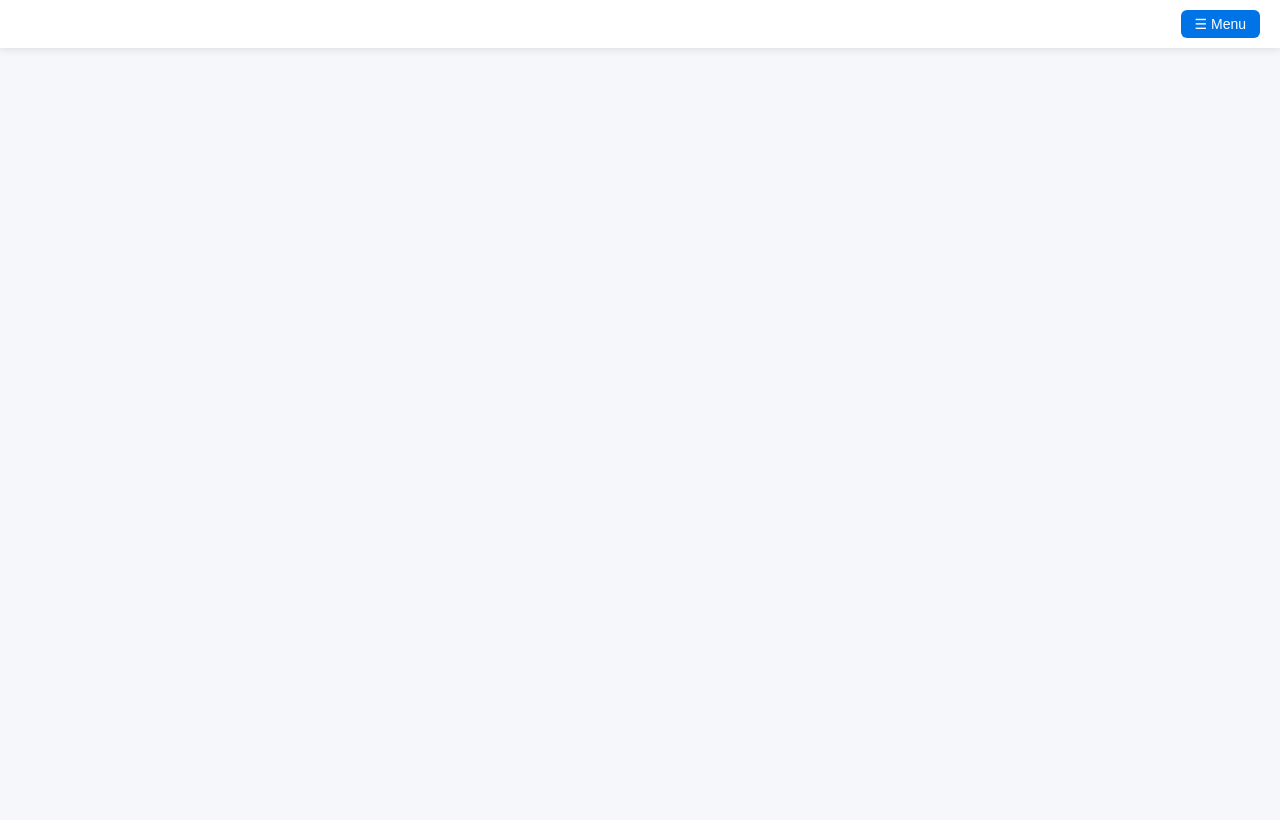
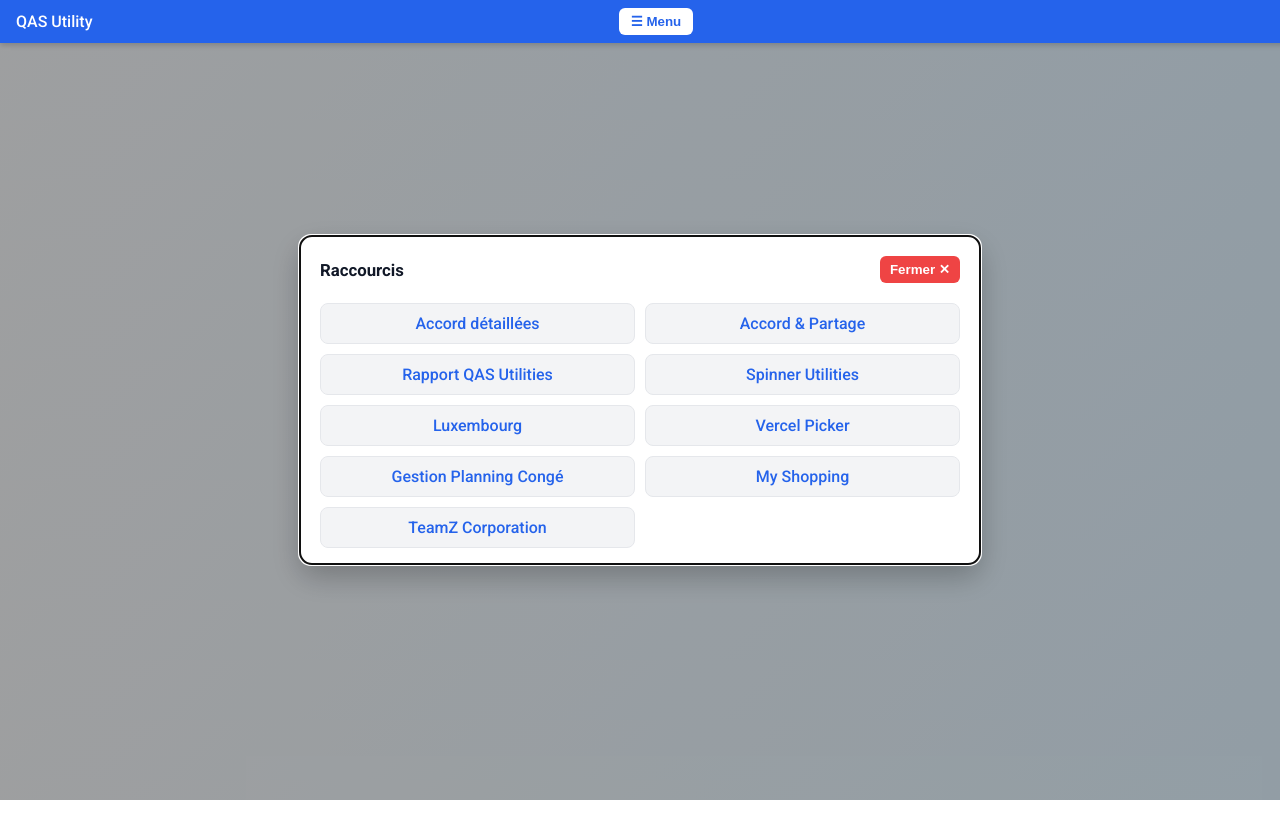
Before and after one commit to Radonoeline/Radoniaina, a plain HTML site: page index.html in a window 1280 px wide. Drawn offline with Linux system fonts and the light colour scheme.

Commit message:
Update index.html

```diff
--- a/index.html
+++ b/index.html
@@ -5,138 +5,202 @@
   <meta name="viewport" content="width=device-width, initial-scale=1.0">
   <title>QAS Utility</title>
   <link rel="stylesheet" href="https://fonts.googleapis.com/css?family=Roboto:300,400,500,700&display=swap">
-
   <style>
     body {
       margin: 0;
-      padding: 0;
-      font-family: "Roboto", sans-serif;
-      background: #f5f7fa;
-      color: #333;
+      font-family: 'Roboto', sans-serif;
+      background: linear-gradient(135deg, #f3f4f6, #e0f2fe);
+      color: #222;
+      overflow-x: hidden;
     }
 
-    /* Banner */
+    /* Bannière en haut (grille 3 colonnes pour centrer le bouton) */
     .banner {
       position: fixed;
       top: 0;
-      right: 0;
       left: 0;
-      background: #fff;
-      box-shadow: 0 2px 8px rgba(0,0,0,0.1);
-      padding: 10px 20px;
-      display: flex;
-      justify-content: space-between;
+      width: 100%;
+      background: #2563eb;
+      color: white;
+      padding: 8px 16px;
+      display: grid;
+      grid-template-columns: 1fr auto 1fr; /* bouton au centre */
       align-items: center;
+      gap: 8px;
+      box-shadow: 0 2px 6px rgba(0, 0, 0, 0.2);
       z-index: 1000;
     }
-
-    .banner span {
+    .banner-title {
+      justify-self: start;    /* à gauche */
       font-weight: 500;
-      color: #0073e6;
+      white-space: nowrap;
+      overflow: hidden;
+      text-overflow: ellipsis;
+      max-width: 60vw;
+    }
+    .banner .menu-btn {
+      justify-self: center;   /* centré */
+      background: white;
+      color: #2563eb;
+      border: none;
+      padding: 6px 12px;
+      border-radius: 6px;
+      cursor: pointer;
+      font-weight: bold;
+      transition: all 0.2s ease;
+    }
+    .banner .menu-btn:hover {
+      background: #f3f4f6;
+    }
+    /* Espace vide à droite pour équilibrer visuellement */
+    .banner-spacer {
+      justify-self: end;
+      width: 1px; height: 1px; /* simple placeholder */
+      opacity: 0;
     }
 
-    .banner button {
-      background: #0073e6;
-      color: white;
-      border: none;
-      padding: 6px 14px;
-      border-radius: 6px;
-      cursor: pointer;
-      font-size: 14px;
-      font-weight: 500;
-      transition: background 0.2s ease;
+    /* Backdrop pour modal */
+    .backdrop {
+      display: none;
+      position: fixed;
+      inset: 0;
+      background: rgba(0,0,0,0.35);
+      z-index: 998;
+      opacity: 0;
+      transition: opacity 0.2s ease;
+    }
+    .backdrop.visible {
+      display: block;
+      opacity: 1;
     }
 
-    .banner button:hover {
-      background: #005bb5;
-    }
-
-    /* Popup Menu */
+    /* Fenêtre popup (modal) */
     .menu-popup {
       display: none;
       position: fixed;
-      top: 70px;
+      top: 50%;
       left: 50%;
-      transform: translateX(-50%);
-      background: #fff;
-      border-radius: 10px;
-      box-shadow: 0 8px 20px rgba(0,0,0,0.15);
-      padding: 20px 30px;
-      max-width: 400px;
-      width: 90%;
+      transform: translate(-50%, -50%) scale(0.98);
+      width: min(92vw, 640px);
+      max-height: min(80vh, 720px);
+      overflow: auto;
+      background: white;
+      padding: 20px 20px 16px 20px;
+      border-radius: 12px;
+      box-shadow: 0 12px 30px rgba(0,0,0,0.25);
       z-index: 999;
       opacity: 0;
-      transition: opacity 0.3s ease, transform 0.3s ease;
+      transition: opacity 0.2s ease, transform 0.2s ease;
     }
-
     .menu-popup.visible {
       display: block;
       opacity: 1;
-      transform: translateX(-50%) translateY(0);
+      transform: translate(-50%, -50%) scale(1);
     }
+
+    .menu-header {
+      display: flex;
+      align-items: center;
+      justify-content: space-between;
+      gap: 8px;
+      margin-bottom: 12px;
+      position: sticky;
+      top: 0;
+      background: white;
+      padding-bottom: 8px;
+      z-index: 1;
+    }
+    .menu-title {
+      font-size: 1.05rem;
+      font-weight: 600;
+      color: #111827;
+    }
+    .close-btn {
+      background: #ef4444;
+      color: white;
+      border: none;
+      padding: 6px 10px;
+      border-radius: 6px;
+      cursor: pointer;
+      font-weight: 600;
+      transition: filter 0.15s ease;
+    }
+    .close-btn:hover { filter: brightness(0.95); }
 
     .menu-popup ul {
       list-style: none;
       padding: 0;
       margin: 0;
+      display: grid;
+      grid-template-columns: 1fr 1fr;
+      gap: 10px;
     }
-
-    .menu-popup ul li {
-      margin: 12px 0;
+    .menu-popup ul li a {
+      display: block;
+      padding: 10px;
+      border-radius: 8px;
+      text-decoration: none;
+      font-weight: 500;
+      color: #2563eb;
+      background: #f3f4f6;
+      text-align: center;
+      transition: all 0.2s ease;
+      border: 1px solid #e5e7eb;
     }
-
-    .menu-popup ul li a {
-      text-decoration: none;
-      color: #333;
-      font-weight: 500;
-      padding: 8px 12px;
-      display: block;
-      border-radius: 6px;
-      transition: background 0.2s ease, color 0.2s ease;
-    }
-
     .menu-popup ul li a:hover {
-      background: #0073e6;
+      background: #2563eb;
       color: white;
     }
 
-    /* Main content */
-    main#mainContent {
+    /* Contenu */
+    main {
       margin-top: 60px;
-      padding: 20px;
-      min-height: 90vh;
+    }
+
+    /* Optionnel: empêcher le scroll page quand modal ouvert */
+    body.modal-open {
+      overflow: hidden;
     }
   </style>
 </head>
 <body>
-  <div class="banner ontop">
-    <span id="currentpage"></span>
-    <button onclick="toggleMenu()">☰ Menu</button>
+  <div class="banner">
+    <span id="currentpage" class="banner-title">QAS Utility</span>
+    <button class="menu-btn" id="menuButton" aria-haspopup="dialog" aria-controls="menu" onclick="openMenu()">☰ Menu</button>
+    <span class="banner-spacer" aria-hidden="true"></span>
   </div>
 
-  <div id="menu" class="menu-popup">
+  <!-- Backdrop -->
+  <div id="backdrop" class="backdrop" onclick="closeMenu()"></div>
+
+  <!-- Fenêtre flottante centrée -->
+  <div id="menu" class="menu-popup" role="dialog" aria-modal="true" aria-labelledby="menuTitle">
+    <div class="menu-header">
+      <div class="menu-title" id="menuTitle">Raccourcis</div>
+      <button class="close-btn" onclick="closeMenu()" aria-label="Fermer">Fermer ✕</button>
+    </div>
     <ul>
       <li><a href="#" onclick="loadPage('assets/Accord_detaillees.html', this)">Accord détaillées</a></li>
       <li><a href="#" onclick="loadPage('assets/Estimation+Accord.html', this)">Accord & Partage</a></li>
       <li><a href="#" onclick="loadPage('assets/CRM utilities_sans_escalier(temp).html', this)">Rapport QAS Utilities</a></li>
       <li><a href="#" onclick="loadPage('assets/Spinner.html', this)">Spinner Utilities</a></li>
-      <li><a href="#" onclick="loadPage('assets/ravo.html', this)">Identification by Ravo</a></li>
-      <li><a href="#" onclick="loadPage('assets/Details_ASIN_Generator.html', this)">Details ASIN Generator</a></li>
+      <!--<li><a href="#" onclick="loadPage('assets/ravo.html', this)">Identification by Ravo</a></li>-->
+      <!--<li><a href="#" onclick="loadPage('assets/Details_ASIN_Generator.html', this)">Details ASIN Generator</a></li>-->
       <li><a href="#" onclick="loadPage('assets/Luxembourg_vercel.html', this)">Luxembourg</a></li>
       <li><a href="#" onclick="loadPage('assets/vercel_picking (latest).html', this)">Vercel Picker</a></li>
-      <li><a href="#" onclick="loadPage('assets/ASIN_VERIF.html', this)">Identical ASIN Finder</a></li>
+      <!--<li><a href="#" onclick="loadPage('assets/ASIN_VERIF.html', this)">Identical ASIN Finder</a></li>-->
       <li><a href="#" onclick="loadPage('assets/consultation_congé_qas.html', this)">Gestion Planning Congé</a></li>
-      <li><a href="#" onclick="loadPage('assets/JUSTIFICATIF to FORM.html', this)">JUSTIFICATIF to FORM</a></li>
-      <li><a href="#" onclick="loadPage('assets/Data_Monthly_Compare.html', this)">Data Monthly Comparator</a></li>
-      <li><a href="#" onclick="loadPage('assets/Show erreur.html', this)">DATA ASIN to Error List</a></li>
-      <li><a href="#" onclick="loadPage('assets/Flexible_Data_Table_Generator.html', this)">Flexible Table Generator</a></li>
-      <li><a href="#" onclick="loadPage('assets/Monthly Data Reporting.html', this)">Monthly Data Reporting</a></li>
-      <li><a href="#" onclick="loadPage('assets/Summary_Filtered_Hitid.html', this)">Summary Filtered Hitid</a></li>
-      <li><a href="#" onclick="loadPage('assets/Flexible_Data_Table_Generator (key sorted).html', this)">Flexible Table Generator II</a></li>
-      <li><a href="#" onclick="loadPage('assets/Top Performer_Low_Worker.html', this)">Top Performer & Low Worker</a></li>
-      <li><a href="#" onclick="loadPage('assets/CS_FR_JSON_REGENERATOR.html', this)">JSON Generator CS/FU</a></li>
-      <li><a href="#" onclick="loadPage('assets/Before_Picking.html', this)">Before Picking...</a></li>
-      <li><a href="#" onclick="loadPage('assets/Image_tester.html', this)">Image Validator CS/FU</a></li>
+      <!--<li><a href="#" onclick="loadPage('assets/JUSTIFICATIF to FORM.html', this)">JUSTIFICATIF to FORM</a></li>-->
+      <!--<li><a href="#" onclick="loadPage('assets/Data_Monthly_Compare.html', this)">Data Monthly Comparator</a></li>-->
+      <!--<li><a href="#" onclick="loadPage('assets/Show erreur.html', this)">DATA ASIN to Error List</a></li>-->
+      <!--<li><a href="#" onclick="loadPage('assets/Flexible_Data_Table_Generator.html', this)">Flexible Table Generator</a></li>-->
+      <!--<li><a href="#" onclick="loadPage('assets/Monthly Data Reporting.html', this)">Monthly Data Reporting</a></li>-->
+      <!--<li><a href="#" onclick="loadPage('assets/Summary_Filtered_Hitid.html', this)">Summary Filtered Hitid</a></li>-->
+      <!--<li><a href="#" onclick="loadPage('assets/Flexible_Data_Table_Generator (key sorted).html', this)">Flexible Table Generator II</a></li>-->
+      <!--<li><a href="#" onclick="loadPage('assets/Top Performer_Low_Worker.html', this)">Top Performer & Low Worker</a></li>-->
+      <!--<li><a href="#" onclick="loadPage('assets/CS_FR_JSON_REGENERATOR.html', this)">JSON Generator CS/FU</a></li>-->
+      <!--<li><a href="#" onclick="loadPage('assets/Before_Picking.html', this)">Before Picking...</a></li>-->
+      <!--<li><a href="#" onclick="loadPage('assets/Image_tester.html', this)">Image Validator CS/FU</a></li>-->
       <li><a href="#" onclick="loadPage('assets/copie_Nettoyage_Shopping.html', this)">My Shopping</a></li>
       <li><a href="#" onclick="loadPage('assets/TeamZ Corporation.html', this)">TeamZ Corporation</a></li>
     </ul>
@@ -145,31 +209,69 @@
   <main id="mainContent"></main>
 
   <script>
-    function toggleMenu() {
-      document.getElementById("menu").classList.toggle("visible");
+    const menuEl = document.getElementById("menu");
+    const backdropEl = document.getElementById("backdrop");
+    const menuBtn = document.getElementById("menuButton");
+    const titleEl = document.getElementById("currentpage");
+
+    function openMenu() {
+      menuEl.classList.add("visible");
+      backdropEl.classList.add("visible");
+      document.body.classList.add("modal-open");
+      // focus pour accessibilité
+      menuEl.setAttribute("tabindex", "-1");
+      menuEl.focus();
     }
 
+    function closeMenu() {
+      menuEl.classList.remove("visible");
+      backdropEl.classList.remove("visible");
+      document.body.classList.remove("modal-open");
+      menuBtn.focus();
+    }
+
+    function toggleMenu() {
+      if (menuEl.classList.contains("visible")) closeMenu(); else openMenu();
+    }
+
+    // Échap pour fermer
+    document.addEventListener("keydown", (e) => {
+      if (e.key === "Escape" && menuEl.classList.contains("visible")) {
+        e.preventDefault();
+        closeMenu();
+      }
+    });
+
     function loadPage(url, el) {
-      document.getElementById("mainContent").innerHTML =
-        '<iframe src="' + url + '" width="100%" height="100%" frameborder="0"></iframe>';
+      const main = document.getElementById("mainContent");
+      main.innerHTML = `<iframe src="${url}" width="100%" height="100%" frameborder="0"></iframe>`;
+      main.style.height = "calc(100vh - 60px)";
+      window.scrollTo(0, 0);
 
-      document.getElementById("mainContent").style.height = "calc(100vh - 70px)";
-      window.scrollTo(0, 0);
-      document.getElementById("menu").classList.remove("visible");
+      // Fermer le menu
+      closeMenu();
 
+      // Sauvegarde dernière page
       localStorage.setItem("lastPage", url);
       localStorage.setItem("lastPageTitle", el ? el.textContent : document.title);
 
-      document.querySelectorAll(".menu-popup ul li a").forEach(a => {
-        a.style.backgroundColor = "transparent";
-        a.style.color = "#333";
-      });
+      // Mettre à jour titre courant
+      titleEl.textContent = el ? el.textContent : titleEl.textContent;
+      document.title = el ? el.textContent : document.title;
+    }
 
-      if (el) {
-        el.style.backgroundColor = "#0073e6";
-        el.style.color = "white";
+    window.onload = function() {
+      const lastPage = localStorage.getItem("lastPage");
+      const lastPageTitle = localStorage.getItem("lastPageTitle");
+
+      if (lastPage && lastPageTitle) {
+        loadPage(lastPage, null);
+        titleEl.textContent = lastPageTitle;
+        document.title = lastPageTitle;
+      } else {
+        openMenu(); // ouvrir directement le menu au premier chargement
       }
-
-      document.title = el ? el.textContent : document.title;
-      document.getElementById("currentpage").textContent =
-        el ? el.textContent : document.getElementById("c
+    };
+  </script>
+</body>
+</html>
```
